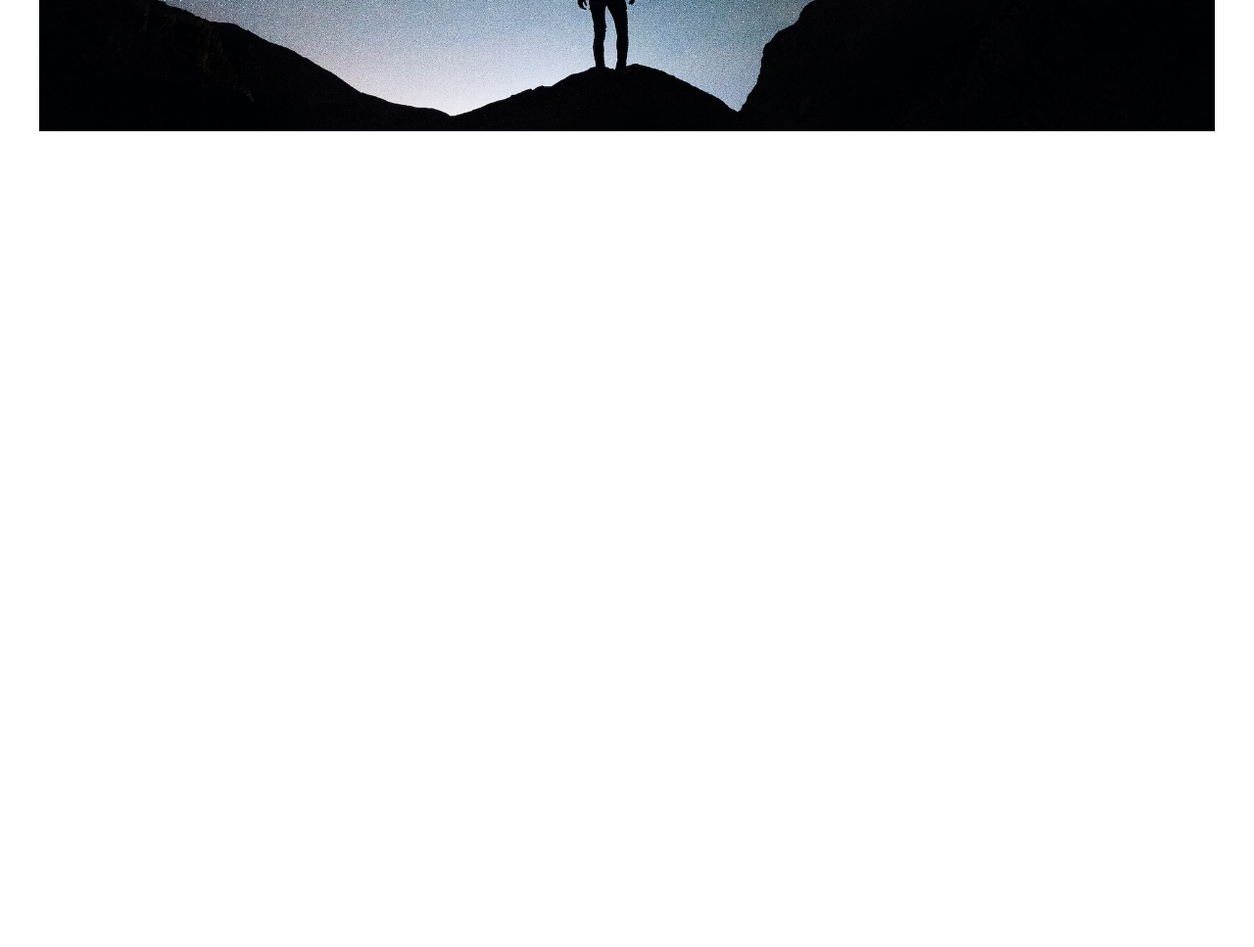
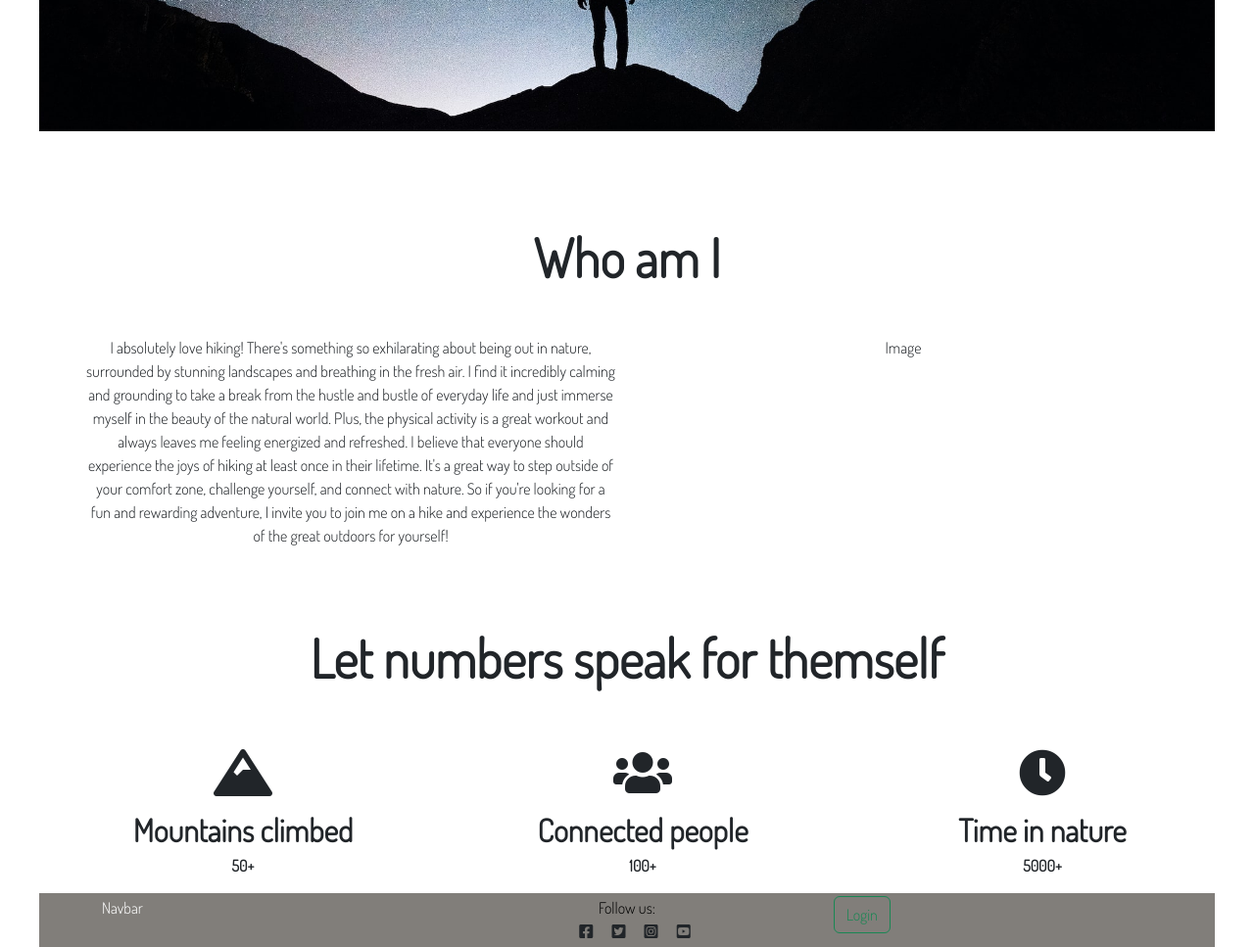
Before and after one commit to tmarkec/take_a_hike, a Django app: page / in a window 1280 px wide. Shown: the part 652-1619 px from the top of the page at 98% size. Before the commit the page ends 786 px from the top, so only its background shows below. Run offline with Django 3.2, Linux system fonts and the light colour scheme.

Commit message:
add content for index page, add base.html

```diff
--- a/static/css/style.css
+++ b/static/css/style.css
@@ -5,7 +5,10 @@
     font-family: 'Dosis', sans-serif;
     max-width: 1200px;
 }
-/* navigation menu */
+ul {
+    list-style: none;
+}
+/* -----navigation menu ------*/
 .nav-link {
     font-size: 1.4rem;
     font-weight: bold;
@@ -44,3 +47,30 @@
     justify-content: center;
     color: white;
 }
+/* ---------- footer---------------- */
+.footer {
+    background-color: rgb(129, 126, 122);
+    padding: 0.2rem 1rem;
+}
+
+/* ------------------ index------------------- */
+
+.lead-text {
+    margin: 1rem 2rem;
+    font-weight: 800;
+    font-size: 3.4rem;
+}
+.icon {
+    font-size: 3rem;
+}
+.li-txt {
+    font-size: 2rem;
+    font-weight: 600;
+}
+.li-nmb {
+    font-weight: 900;
+}
+.me {
+    margin-top: 4rem;
+    padding: 1rem 3rem;
+}
--- /dev/null
+++ b/templates/base.html
@@ -0,0 +1,65 @@
+{% load static %}
+
+<!DOCTYPE html>
+<html lang="en">
+<head>
+    <meta charset="UTF-8">
+    <meta http-equiv="X-UA-Compatible" content="IE=edge">
+    <meta name="viewport" content="width=device-width, initial-scale=1.0">
+    <link rel="stylesheet" href="https://cdnjs.cloudflare.com/ajax/libs/font-awesome/5.15.3/css/all.min.css">
+    <link href="https://cdn.jsdelivr.net/npm/bootstrap@5.3.0-alpha1/dist/css/bootstrap.min.css"
+     rel="stylesheet" integrity="sha384-GLhlTQ8iRABdZLl6O3oVMWSktQOp6b7In1Zl3/Jr59b6EGGoI1aFkw7cmDA6j6gD" crossorigin="anonymous">
+     <script src="https://cdn.jsdelivr.net/npm/bootstrap@5.3.0-alpha1/dist/js/bootstrap.bundle.min.js"
+     integrity="sha384-w76AqPfDkMBDXo30jS1Sgez6pr3x5MlQ1ZAGC+nuZB+EYdgRZgiwxhTBTkF7CXvN" crossorigin="anonymous"></script>
+    <link rel="stylesheet" href="{% static 'css/style.css' %}">
+    <title>Take a hike</title>
+</head>
+<body>
+    <header class="contain">
+        <nav class="navbar navbar-expand-lg bg-body-tertiary">
+            <div class="container-fluid">
+              <a class="navbar-brand ms-5" href="#">Navbar</a>
+              <button class="navbar-toggler" type="button" data-bs-toggle="collapse" data-bs-target="#navbarTogglerDemo02" aria-controls="navbarTogglerDemo02" aria-expanded="false" aria-label="Toggle navigation">
+                <span class="navbar-toggler-icon"></span>
+              </button>
+              <div class="collapse navbar-collapse center" id="navbarTogglerDemo02">
+                <ul class="navbar-nav me-auto mb-2 mb-lg-0">
+                  <li class="nav-item">
+                    <a class="nav-link " aria-current="page" href="#">Home</a>
+                  </li>
+                  <li class="nav-item ms-5">
+                    <a class="nav-link" href="#">Posts</a>
+                  </li>
+                </ul>
+                <form class="d-flex justify-content-end" role="search">
+                  <button class="btn btn-outline-success " type="submit">Login</button>
+                  <button class="btn btn-outline-success ms-3" type="submit">Sign up</button>
+                </form>
+              </div>
+            </div>
+          </nav>
+    </header>
+    {% block content %}
+    <!-- Content goes here -->
+    {% endblock content %}
+    <!-- Footer -->
+    <footer class="footer contain">
+      <div class="row">
+        <div class="col">
+          <a class="navbar-brand ms-5" href="#">Navbar</a>
+        </div>
+        <div class="col text-center">
+          <p class="m-0 text-center text-black">Follow us: </p>
+            <i class="fab fa-facebook-square ms-3"></i>
+            <i class="fab fa-twitter-square ms-3"></i>
+            <i class="fab fa-instagram-square ms-3"></i>
+            <i class="fab fa-youtube-square ms-3"></i>
+        </div>
+        <div class="col">
+          <button class="btn btn-outline-success " type="submit">Login</button>
+        </div>
+      </div>
+    </footer>
+<script src="../static/js/script.js"></script>
+</body>
+</html>
--- a/templates/index.html
+++ b/templates/index.html
@@ -1,42 +1,7 @@
-<!DOCTYPE html>
-<html lang="en">
-<head>
-    <meta charset="UTF-8">
-    <meta http-equiv="X-UA-Compatible" content="IE=edge">
-    <meta name="viewport" content="width=device-width, initial-scale=1.0">
-    <link href="https://cdn.jsdelivr.net/npm/bootstrap@5.3.0-alpha1/dist/css/bootstrap.min.css"
-     rel="stylesheet" integrity="sha384-GLhlTQ8iRABdZLl6O3oVMWSktQOp6b7In1Zl3/Jr59b6EGGoI1aFkw7cmDA6j6gD" crossorigin="anonymous">
-     <script src="https://cdn.jsdelivr.net/npm/bootstrap@5.3.0-alpha1/dist/js/bootstrap.bundle.min.js"
-     integrity="sha384-w76AqPfDkMBDXo30jS1Sgez6pr3x5MlQ1ZAGC+nuZB+EYdgRZgiwxhTBTkF7CXvN" crossorigin="anonymous"></script>
-    <link rel="stylesheet" href="../static/css/style.css">
-    <title>Take a hike</title>
-</head>
-<body>
-    <header class="contain">
-        <nav class="navbar navbar-expand-lg bg-body-tertiary">
-            <div class="container-fluid">
-              <a class="navbar-brand ms-5" href="#">Navbar</a>
-              <button class="navbar-toggler" type="button" data-bs-toggle="collapse" data-bs-target="#navbarTogglerDemo02" aria-controls="navbarTogglerDemo02" aria-expanded="false" aria-label="Toggle navigation">
-                <span class="navbar-toggler-icon"></span>
-              </button>
-              <div class="collapse navbar-collapse center" id="navbarTogglerDemo02">
-                <ul class="navbar-nav me-auto mb-2 mb-lg-0">
-                  <li class="nav-item">
-                    <a class="nav-link " aria-current="page" href="#">Home</a>
-                  </li>
-                  <li class="nav-item ms-5">
-                    <a class="nav-link" href="#">Posts</a>
-                  </li>
-                </ul>
-                <form class="d-flex justify-content-end" role="search">
-                  <button class="btn btn-outline-success " type="submit">Login</button>
-                  <button class="btn btn-outline-success ms-3" type="submit">Sign up</button>
-                </form>
-              </div>
-            </div>
-          </nav>
-    </header>
-    <section class="hero contain">
+{% extends "base.html" %}
+
+{% block content %}
+<section class="hero contain ">
   <div class="hero-img">
       <div class="hero-text">
       <h1 class="moving text"> T<span class="move-txt" data-wait="2000" data-words='["ake a hike..."]'></span></h1>
@@ -44,6 +9,53 @@
       </div>
   </div>
 </section>
-<script src="../static/js/script.js"></script>
-</body>
-</html>
+<article>
+  <div class="contain text-center me">
+    <h1 class="lead-text">Who am I</h1>
+    <div class="row mt-5">
+      <div class="col">
+        <p>I absolutely love hiking! There's something so exhilarating about being out in nature, surrounded by stunning
+          landscapes and breathing in the fresh air. I find it incredibly calming and grounding to take a break from the
+          hustle and bustle of everyday life and just immerse myself in the beauty of the natural world. Plus, the
+          physical activity is a great workout and always leaves me feeling energized and refreshed. I believe that
+          everyone should experience the joys of hiking at least once in their lifetime. It's a great way to step outside
+           of your comfort zone, challenge yourself, and connect with nature. So if you're looking for a fun and
+           rewarding adventure, I invite you to join me on a hike and experience the wonders of the great outdoors for
+           yourself!</p>
+      </div>
+      <div class="col">
+        <p>Image</p>
+      </div>
+  </div>
+  </div>
+</article>
+<section class="mt-5 contain text-center">
+  <h1 class="lead-text">Let numbers speak for themself</h1>
+  <div class="row mt-5">
+    <div class="col">
+      <ul>
+        <li class="icon"><i class="fas fa-mountain"></i></li>
+        <li class="li-txt">Mountains climbed</li>
+        <li class="li-nmb">50+</li>
+      </ul>
+    </div>
+    <div class="col">
+      <ul>
+        <li class="icon"><i class="fas fa-users"></i></li>
+        <li class="li-txt">Connected people</li>
+        <li class="li-nmb">100+</li>
+      </ul>
+    </div>
+    <div class="col">
+      <ul>
+        <li class="icon"><i class="fas fa-clock"></i></li>
+        <li class="li-txt">Time in nature</li>
+        <li class="li-nmb">5000+</li>
+      </ul>
+    </div>
+  </div>
+
+</section>
+
+
+{%endblock%}
```
Lines whose indentation alone changed are shown as unchanged.
